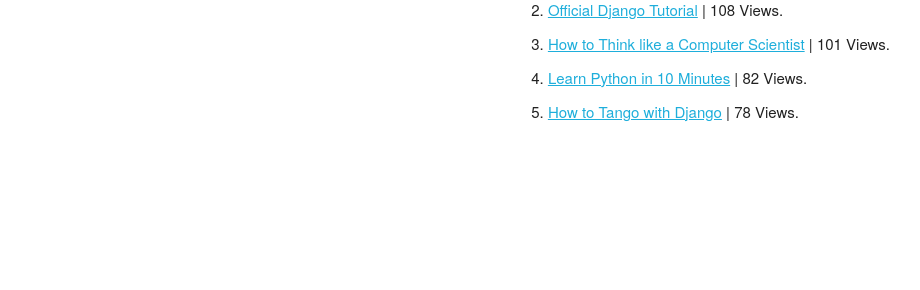
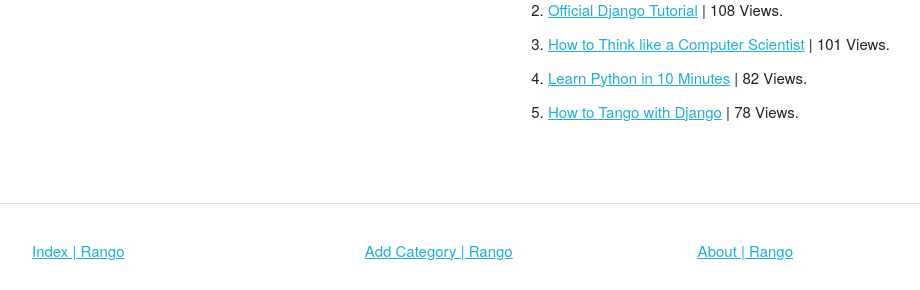
Before and after one commit to mdvsh/django-with-rango, a Django app: page / in a window 1280 px wide. Shown: the part 510-800 px from the top of the page, without its empty margins (128-1048 px from the left). Run offline with Django 3.2, Linux system fonts and the light colour scheme; data comes from the database, SQL or seed files in the repository; both versions use the stored data as it was after the commit.

Commit message:
[08] DRY Approach + TemplateTags + Other STUFF

```diff
--- a/rango/forms.py
+++ b/rango/forms.py
@@ -48,8 +48,9 @@ class PageForm(forms.ModelForm):
     def clean(self):
         cleaned_data = self.cleaned_data
         url = cleaned_data.get('url')
-        # if url entered isn't empty and doesn't start with https:// prepend http://
+
         if url and not url.startswith('http://'):
             url = f'http://{url}'
             cleaned_data['url'] = url
+
         return cleaned_data
--- /dev/null
+++ b/rango/templatetags/rango_template_tags.py
@@ -0,0 +1,10 @@
+from django import template
+from rango.models import Category
+
+register = template.Library()
+
+@register.inclusion_tag('rango/categories.html')
+
+def get_category_list(current_category=None):
+    return {'categories': Category.objects.all(),
+            'current_category':current_category}
--- a/rango/urls.py
+++ b/rango/urls.py
@@ -17,7 +17,6 @@ Including another URLconf
 from django.urls import path
 from rango import views
 
-
 app_name = 'rango'
 
 urlpatterns = [
--- a/rango/views.py
+++ b/rango/views.py
@@ -28,7 +28,11 @@ def index(request):
     return render(request, 'rango/index.html', context = context_dict)
 
 def about(request):
-    return render(request, 'rango/about.html')
+    # prints out whether the method is a GET or a POST
+    print(request.method)
+    # prints out the user name, if no one is logged in it prints `AnonymousUser`
+    print(request.user)
+    return render(request, 'rango/about.html', {})
 
 def show_category(request, category_name_slug):
     # Create a context dictionary which we can pass
@@ -68,7 +72,7 @@ def add_category(request):
         if form.is_valid():
             form.save(commit=True)
             # once form saved, redirect user back to home page.
-            return redirect('/')
+            return redirect(reverse('rango:index'))
         else:
             print(form.errors)
 
@@ -88,7 +92,7 @@ def add_page(request, category_name_slug):
         category = None
 
     if category is None:
-        return redirect('/rango/')
+        return redirect(reverse('rango:index'))
 
     form = PageForm()
 
--- /dev/null
+++ b/templates/rango/base.html
@@ -0,0 +1,42 @@
+<!DOCTYPE html>
+{% load staticfiles %}
+{% load rango_template_tags %}
+<html>
+    <head lang="en">
+        <meta charset="UTF-8" />
+        <title>
+            {% block title_block %}
+            {% endblock %} | Rango
+        </title>
+        <link rel="shortcut icon" type="image/png" href="{% static 'img/favicon.png' %}"/>
+        <link rel="stylesheet" type="text/css" href="{% static 'css/skeleton.css' %}">
+    </head>
+    <body>
+        <!--<div class="u-pull-left">
+            {% block sidebar_block %}
+                {% get_category_list %}
+            {% endblock %}
+        </div>-->
+
+        <div>
+        <!-- Page specific content goes here -->
+        {% block body_block %}
+        {% endblock %}
+        </div>
+        <br />
+        <hr />
+        <div class="container">
+            <div class="row">
+                <div class='one-third column'>
+                    <a href="{% url 'rango:index' %}">Index | Rango</a>
+                </div>
+                <div class='one-third column'>
+                    <a href="{% url 'rango:add_category' %}">Add Category | Rango</a>
+                </div>
+                <div class='one-third column'>
+                    <a href="{% url 'rango:about' %}">About | Rango</a>
+                </div>
+            </div>
+        </div>
+    </body>
+</html>
--- /dev/null
+++ b/templates/rango/categories.html
@@ -0,0 +1,13 @@
+{% for c in categories %}
+    {% if c == current_category %}
+    <li>
+        <b>
+            <a href="{% url 'rango:show_category' c.slug %}">{{ c.name }}</a>
+        </b>
+    </li>
+    {% else %}
+    <li>
+        <a href="{% url 'rango:show_category' c.slug %}">{{ c.name }}</a>
+    </li>
+    {% endif %}
+{% endfor %}
--- a/templates/rango/index.html
+++ b/templates/rango/index.html
@@ -1,31 +1,33 @@
-<!DOCTYPE html>
+{% extends 'rango/base.html' %}
 
 {% load staticfiles %}
 
-<html>
+{% block title_block %}
+    {% if category %}
+        {{ category.name }}
+    {% else %}
+        Homepage
+    {% endif %}
+{% endblock %}
 
-<head>
-    <title>Home | Rango</title>
-    <link rel="shortcut icon" type="image/png" href="{% static 'img/favicon.png' %}"/>
-    <link rel="stylesheet" type="text/css" href="{% static 'css/skeleton.css' %}">
-</head>
-
-<body>
-    <h2>Rango says...</h2>
+{% block body_block %}
+    <div>
+        <h2>Rango says...</h2>
+    </div>
     <hr>
     <div class="container">
         <div class="row">
             <div class='one-half column'>
                 <h4>{{ boldmessage }} <br /> </h4>
-                <a class="button" href="/rango/add_category/">Add Category</a>
-                <a class="button" href="/rango/about">About | Rango</a> <br /><br />
+                <a class="button" href="{% url 'rango:add_category' %}">Add Category</a>
+                <a class="button" href="{% url 'rango:about' %}">About | Rango</a> <br /><br />
             </div>
             <div class = 'one-half column'>
                 {% if categories %}
                 <h4>Most Liked Categories</h4>
                     <ol>
                         {% for category in categories %}
-                        <li><a href="/rango/category/{{ category.slug }}">{{ category.name }}</a>
+                        <li><a href="{% url 'rango:show_category' category.slug %}">{{ category.name }}</a>
                             | {{ category.likes }} Likes.
                         </li>
                         {% endfor %}
@@ -48,6 +50,4 @@
             </div>
         </div>
     </div>
-</body>
-
-</html>
+{% endblock %}
```
Also changed, not shown: templates/rango/about.html (+10 -13 lines), templates/rango/add_category.html (+11 -14 lines), templates/rango/add_page.html (+11 -14 lines), templates/rango/category.html (+10 -14 lines), db.sqlite3, rango/templatetags/__init__.py (added).
